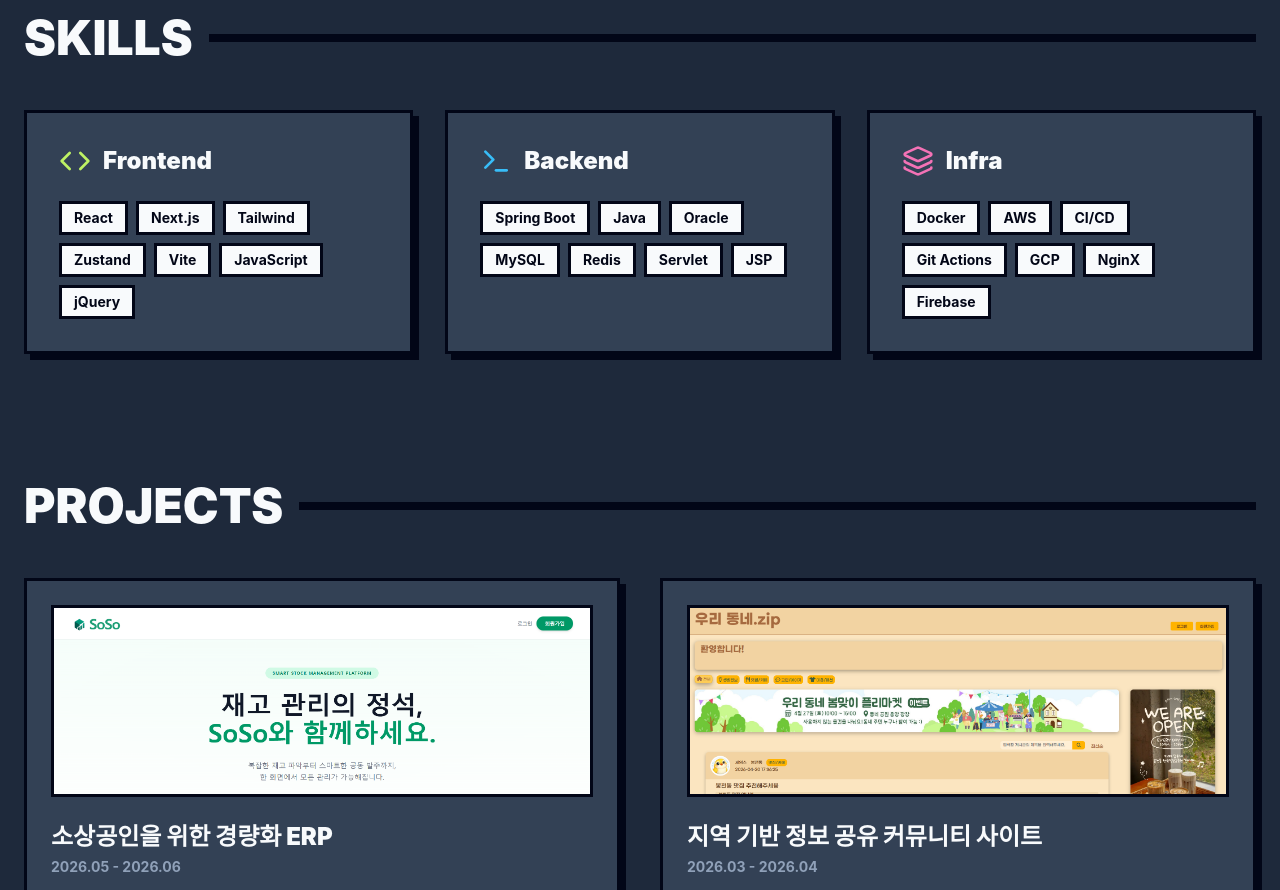
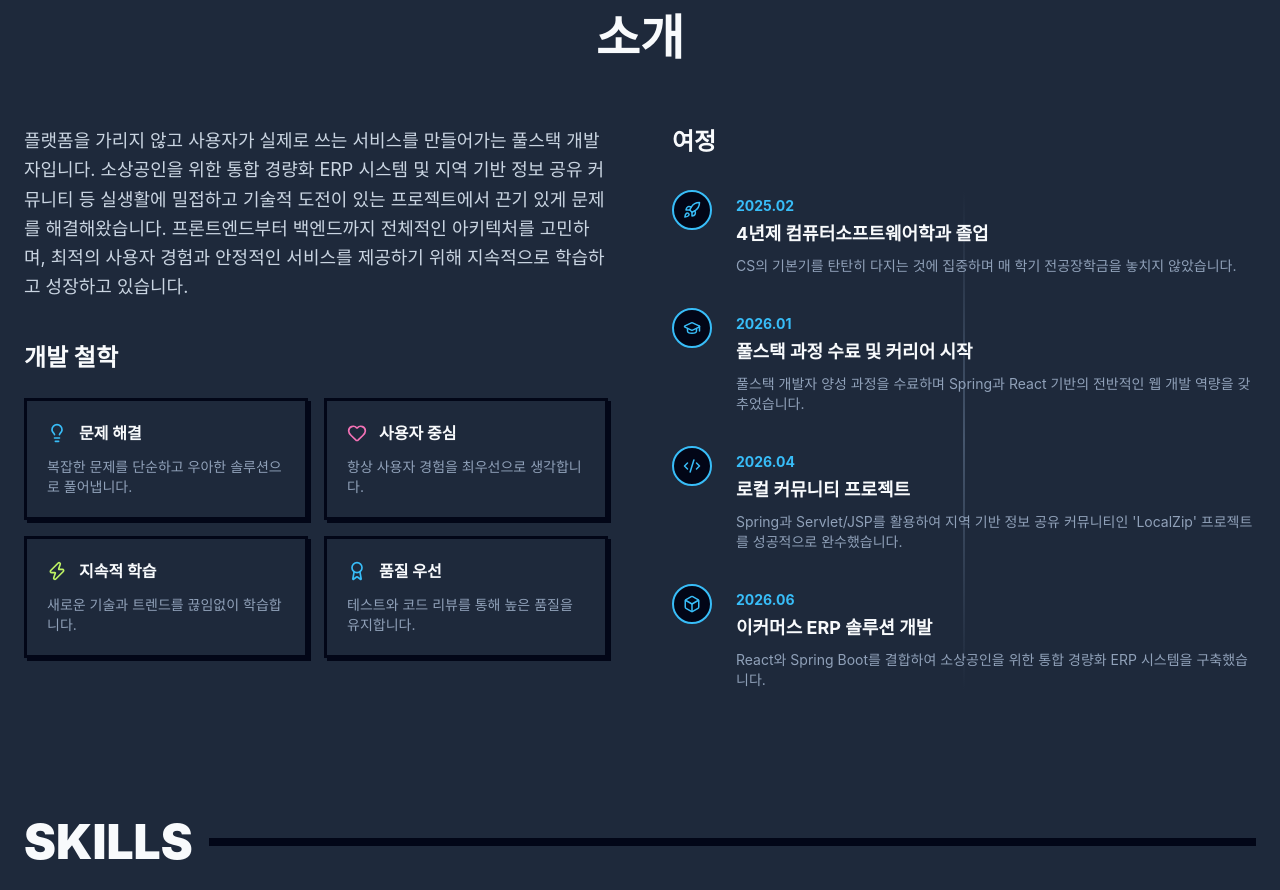
Before and after one commit to ralllllo/JCRPortfolio, a React (Vite) app: page / in a window 1280 px wide. Shown: the part 840-1730 px from the top of the page. Built offline with nearby package versions, Linux system fonts and the light colour scheme.

Commit message:
About Add

```diff
--- a/src/features/portfolio/PortfolioPage.jsx
+++ b/src/features/portfolio/PortfolioPage.jsx
@@ -2,6 +2,7 @@ import { ArrowUpRight, Code, Terminal, Layers } from 'lucide-react';
 import { Link } from 'react-router-dom';
 import ecommerceImg from '../../assets/soso.png';
 import apiServiceImg from '../../assets/local_zip.png';
+import ResumeSection from './components/ResumeSection';
 
 const PortfolioPage = () => {
   return (
@@ -72,6 +73,9 @@ const PortfolioPage = () => {
           </div>
         </div>
       </section>
+
+      {/* Resume/Introduction Section */}
+      <ResumeSection />
 
       {/* Skills Section */}
       <section id="skills" className="w-full">
--- /dev/null
+++ b/src/features/portfolio/components/ResumeSection.jsx
@@ -0,0 +1,119 @@
+import { Lightbulb, Heart, Zap, Award, GraduationCap, Code2, Box, Briefcase, Laptop, Rocket } from 'lucide-react';
+
+const ResumeSection = () => {
+  return (
+    <section id="resume" className="w-full flex flex-col items-center">
+      {/* Title Area */}
+      <div className="text-center mb-12 w-full">
+        <h2 className="text-3xl md:text-5xl font-black mb-4 text-[#f8fafc]">소개</h2>
+      </div>
+
+      <div className="grid grid-cols-1 lg:grid-cols-2 gap-16 w-full">
+        {/* Left Column : Description & Philosophy */}
+        <div className="flex flex-col gap-10">
+          <p className="text-slate-300 leading-relaxed text-base md:text-lg">
+            플랫폼을 가리지 않고 사용자가 실제로 쓰는 서비스를 만들어가는 풀스택 개발자입니다. 소상공인을 위한 통합 경량화 ERP 시스템 및 지역 기반 정보 공유 커뮤니티 등 실생활에 밀접하고 기술적 도전이 있는 프로젝트에서 끈기 있게 문제를 해결해왔습니다. 프론트엔드부터 백엔드까지 전체적인 아키텍처를 고민하며, 최적의 사용자 경험과 안정적인 서비스를 제공하기 위해 지속적으로 학습하고 성장하고 있습니다.
+          </p>
+
+          <div>
+            <h3 className="text-2xl font-bold mb-6 text-[#f8fafc]">개발 철학</h3>
+            <div className="grid grid-cols-1 sm:grid-cols-2 gap-4">
+
+              <div className="bg-[#1e293b] p-5 brutal-border brutal-shadow-sm hover:translate-y-[-2px] transition-transform">
+                <div className="flex items-center gap-3 mb-3">
+                  <Lightbulb className="text-[#38bdf8]" size={20} />
+                  <h4 className="font-bold text-[#f8fafc]">문제 해결</h4>
+                </div>
+                <p className="text-sm text-slate-400">복잡한 문제를 단순하고 우아한 솔루션으로 풀어냅니다.</p>
+              </div>
+
+              <div className="bg-[#1e293b] p-5 brutal-border brutal-shadow-sm hover:translate-y-[-2px] transition-transform">
+                <div className="flex items-center gap-3 mb-3">
+                  <Heart className="text-[#f472b6]" size={20} />
+                  <h4 className="font-bold text-[#f8fafc]">사용자 중심</h4>
+                </div>
+                <p className="text-sm text-slate-400">항상 사용자 경험을 최우선으로 생각합니다.</p>
+              </div>
+
+              <div className="bg-[#1e293b] p-5 brutal-border brutal-shadow-sm hover:translate-y-[-2px] transition-transform">
+                <div className="flex items-center gap-3 mb-3">
+                  <Zap className="text-[#bef264]" size={20} />
+                  <h4 className="font-bold text-[#f8fafc]">지속적 학습</h4>
+                </div>
+                <p className="text-sm text-slate-400">새로운 기술과 트렌드를 끊임없이 학습합니다.</p>
+              </div>
+
+              <div className="bg-[#1e293b] p-5 brutal-border brutal-shadow-sm hover:translate-y-[-2px] transition-transform">
+                <div className="flex items-center gap-3 mb-3">
+                  <Award className="text-[#38bdf8]" size={20} />
+                  <h4 className="font-bold text-[#f8fafc]">품질 우선</h4>
+                </div>
+                <p className="text-sm text-slate-400">테스트와 코드 리뷰를 통해 높은 품질을 유지합니다.</p>
+              </div>
+
+            </div>
+          </div>
+        </div>
+
+        {/* Right Column : Journey (Timeline) */}
+        <div>
+          <h3 className="text-2xl font-bold mb-8 text-[#f8fafc]">여정</h3>
+          <div className="flex flex-col gap-8 relative before:absolute before:inset-0 before:ml-5 before:-translate-x-px md:before:mx-auto md:before:translate-x-0 before:h-full before:w-0.5 before:bg-gradient-to-b before:from-transparent before:via-slate-600 before:to-transparent">
+
+            {/* Timeline Item 1 */}
+            <div className="relative flex items-start gap-6">
+              <div className="z-10 flex items-center justify-center w-10 h-10 rounded-full bg-[#020617] border-2 border-[#38bdf8] shrink-0">
+                <Rocket className="text-[#38bdf8]" size={18} />
+              </div>
+              <div className="flex flex-col pt-1.5">
+                <span className="text-[#38bdf8] font-bold text-sm mb-1">2025.02</span>
+                <h4 className="text-lg font-bold text-[#f8fafc] mb-2">4년제 컴퓨터소프트웨어학과 졸업</h4>
+                <p className="text-sm text-slate-400">CS의 기본기를 탄탄히 다지는 것에 집중하며 매 학기 전공장학금을 놓치지 않았습니다.</p>
+              </div>
+            </div>
+
+            {/* Timeline Item 2 */}
+            <div className="relative flex items-start gap-6">
+              <div className="z-10 flex items-center justify-center w-10 h-10 rounded-full bg-[#020617] border-2 border-[#38bdf8] shrink-0">
+                <GraduationCap className="text-[#38bdf8]" size={18} />
+              </div>
+              <div className="flex flex-col pt-1.5">
+                <span className="text-[#38bdf8] font-bold text-sm mb-1">2026.01</span>
+                <h4 className="text-lg font-bold text-[#f8fafc] mb-2">풀스택 과정 수료 및 커리어 시작</h4>
+                <p className="text-sm text-slate-400">풀스택 개발자 양성 과정을 수료하며 Spring과 React 기반의 전반적인 웹 개발 역량을 갖추었습니다.</p>
+              </div>
+            </div>
+
+            {/* Timeline Item 3 */}
+            <div className="relative flex items-start gap-6">
+              <div className="z-10 flex items-center justify-center w-10 h-10 rounded-full bg-[#020617] border-2 border-[#38bdf8] shrink-0">
+                <Code2 className="text-[#38bdf8]" size={18} />
+              </div>
+              <div className="flex flex-col pt-1.5">
+                <span className="text-[#38bdf8] font-bold text-sm mb-1">2026.04</span>
+                <h4 className="text-lg font-bold text-[#f8fafc] mb-2">로컬 커뮤니티 프로젝트</h4>
+                <p className="text-sm text-slate-400">Spring과 Servlet/JSP를 활용하여 지역 기반 정보 공유 커뮤니티인 'LocalZip' 프로젝트를 성공적으로 완수했습니다.</p>
+              </div>
+            </div>
+
+            {/* Timeline Item 4 */}
+            <div className="relative flex items-start gap-6">
+              <div className="z-10 flex items-center justify-center w-10 h-10 rounded-full bg-[#020617] border-2 border-[#38bdf8] shrink-0">
+                <Box className="text-[#38bdf8]" size={18} />
+              </div>
+              <div className="flex flex-col pt-1.5">
+                <span className="text-[#38bdf8] font-bold text-sm mb-1">2026.06</span>
+                <h4 className="text-lg font-bold text-[#f8fafc] mb-2">이커머스 ERP 솔루션 개발</h4>
+                <p className="text-sm text-slate-400">React와 Spring Boot를 결합하여 소상공인을 위한 통합 경량화 ERP 시스템을 구축했습니다.</p>
+              </div>
+            </div>
+
+
+          </div>
+        </div>
+      </div>
+    </section>
+  );
+};
+
+export default ResumeSection;
```
